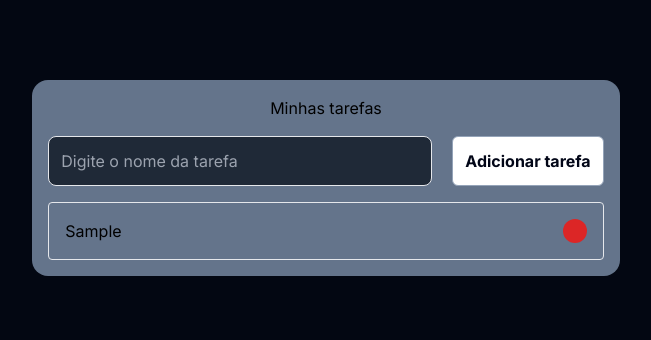
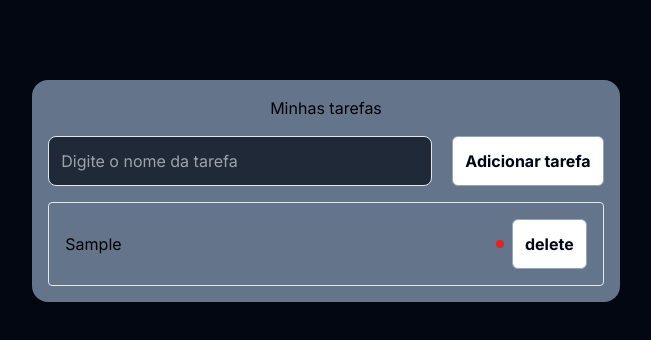
Before and after one commit to AltamiroF-22/next-testing-env, a Next.js app: page /tdd in a window 1280 px wide. Both pictures are taken after typing "Sample" into the empty fields and a click on the button "Adicionar tarefa". Shown: the top 340 px of the page, without its empty margins (314-965 px from the left). Built offline with nearby package versions, Linux system fonts and the light colour scheme.

Commit message:
Feat: Should delete task on delete click

```diff
--- a/src/app/tdd/page.tsx
+++ b/src/app/tdd/page.tsx
@@ -16,13 +16,17 @@ export default function Todos() {
 
   const [todos, setTodos] = useState<TodoProps[]>([]);
 
-  const handleAddTasks = (data: { title: string }) => {
+  const handleAddTask = (data: { title: string }) => {
     setTodos((prev) => [
       ...prev,
       { title: data.title, status: false, id: uuid() },
     ]);
     resetField("title");
     setFocus("title");
+  };
+
+  const handledeleteTask = (id: string) => {
+    setTodos((prev) => prev.filter((task) => task.id !== id));
   };
 
   return (
@@ -37,7 +41,7 @@ export default function Todos() {
             className="rounded-lg p-3 min-w-96 bg-gray-800 text-gray-100 outline-none border"
           />
           <ButtonComponent
-            onClick={() => handleSubmit(handleAddTasks)()}
+            onClick={() => handleSubmit(handleAddTask)()}
             value="Adicionar tarefa"
           />
         </div>
@@ -48,11 +52,17 @@ export default function Todos() {
               key={todo.id}
             >
               <li className="">{todo.title}</li>
-              <span
-                className={`p-1 w-6 h-6 rounded-full ${
-                  todo.status ? "bg-green-500" : "bg-red-600"
-                } `}
-              ></span>
+              <div className="flex items-center justify-center gap-2">
+                <span
+                  className={`p-1 w-2 h-2 rounded-full ${
+                    todo.status ? "bg-green-500" : "bg-red-600"
+                  } `}
+                ></span>
+                <ButtonComponent
+                  onClick={() => handledeleteTask(todo.id)}
+                  value="delete"
+                />
+              </div>
             </div>
           ))}
         </ul>
```
Also changed, not shown: 1 other file (tests, documents, lock files or other folders).
